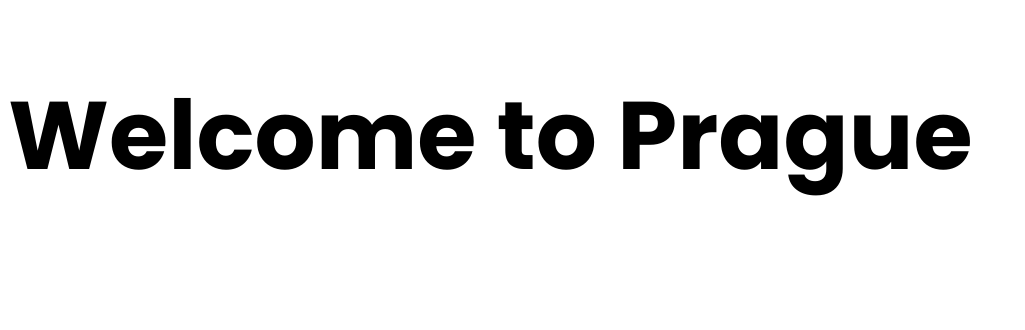
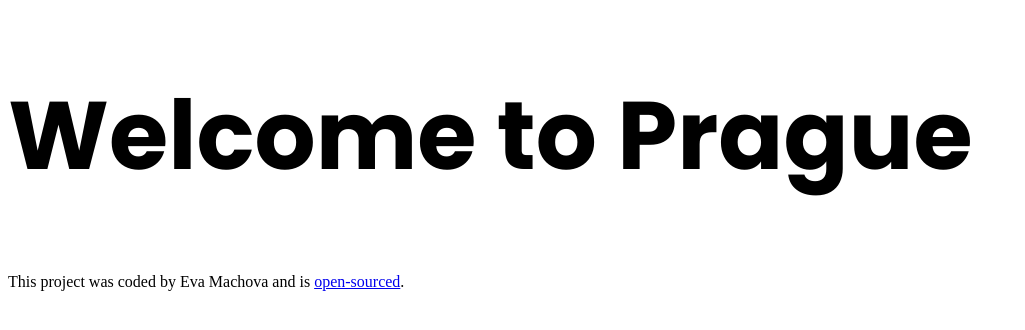
Before and after one commit to eva-coding/travel-project, a plain HTML site: page index.html in a window 1280 px wide. Shown: the whole page, without its empty margins (0-1025 px from the left). Drawn offline with Linux system fonts and the light colour scheme.

Commit message:
Added link to the Github repository

```diff
--- a/index.html
+++ b/index.html
@@ -14,5 +14,12 @@
   </head>
   <body>
     <h1>Welcome to Prague</h1>
+
+    <footer>
+      This project was coded by Eva Machova and is
+      <a href="https://github.com/eva-coding/travel-project" target="_blank"
+        >open-sourced</a
+      >.
+    </footer>
   </body>
 </html>
```
